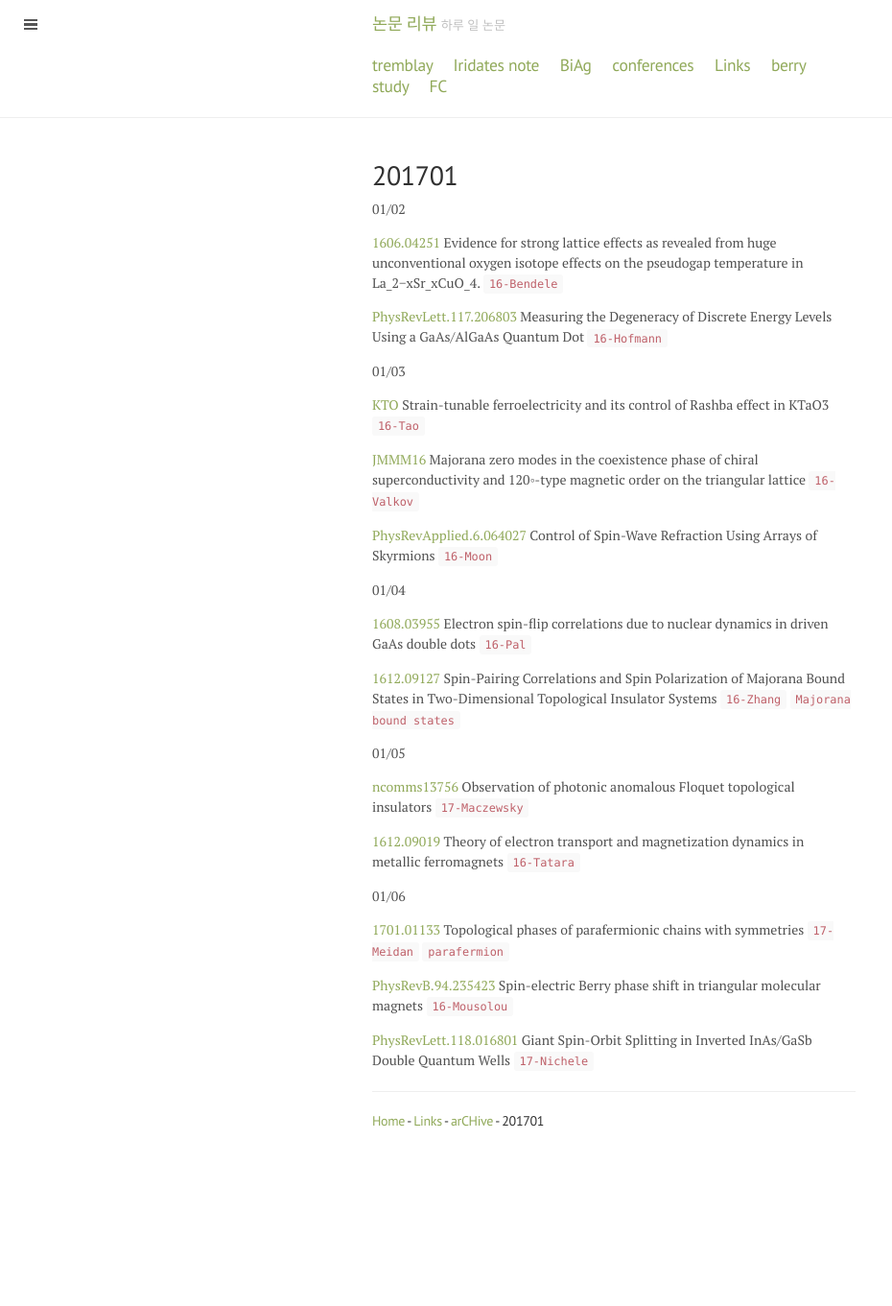
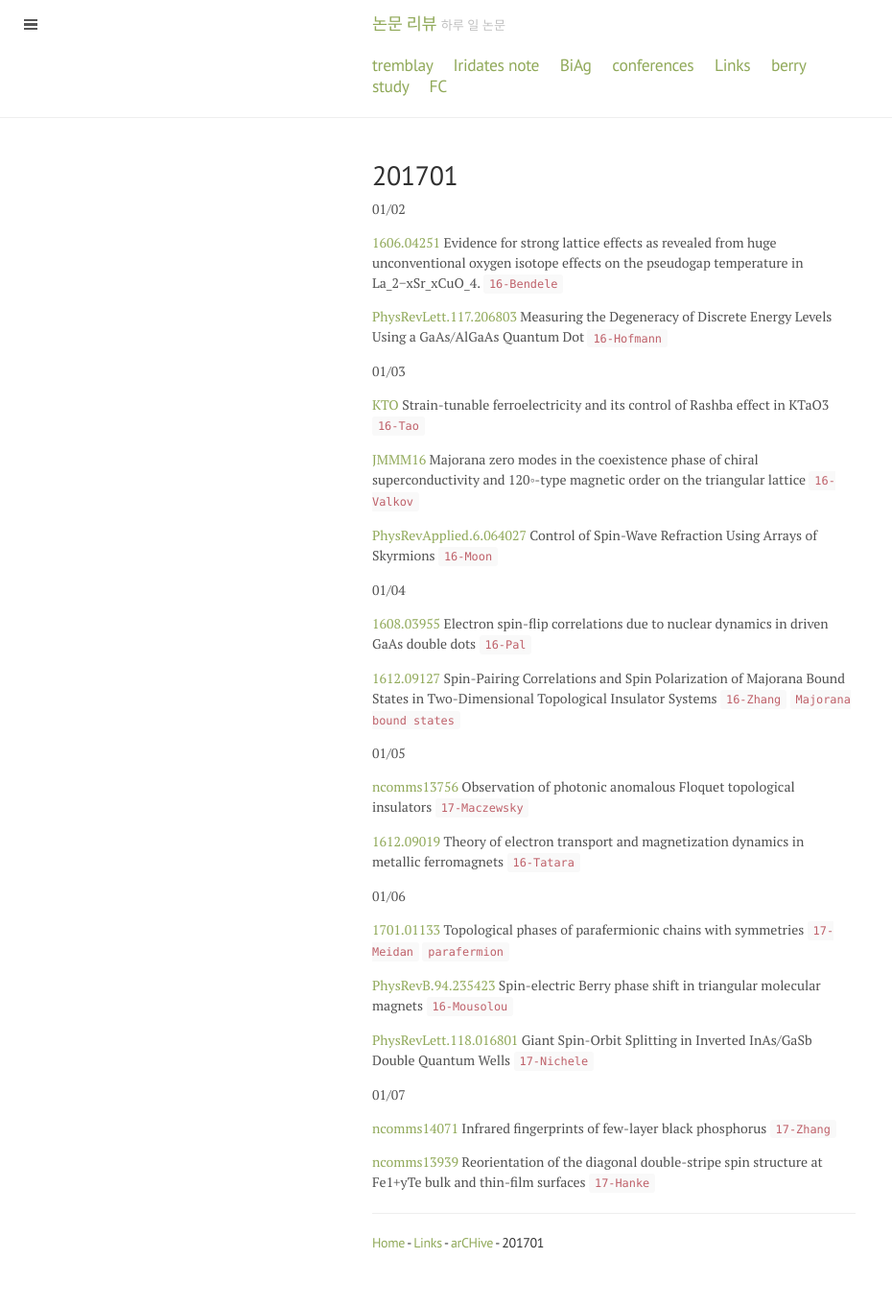
Before and after one commit to qkrwlsghdcjsworlt/work, a Jekyll site: the page built from 201701.md, in a window 1280 px wide. Shown: the whole page at 96% size, without its empty margins (0-930 px from the left). Built offline with Jekyll 4.4.1, drawn with Linux system fonts in a browser that asks for light colours; before the commit the page ends 1233 px from its top, so only the background shows below that.

Commit message:
“update”

```diff
--- a/201701.md
+++ b/201701.md
@@ -41,6 +41,13 @@ Topological Insulator Systems `16-Zhang` `Majorana bound states`
 [PhysRevLett.118.016801](http://journals.aps.org/prl/abstract/10.1103/PhysRevLett.118.016801) Giant Spin-Orbit Splitting in Inverted InAs/GaSb Double Quantum Wells `17-Nichele`
 
 
+01/07
+
+[ncomms14071](http://www.nature.com/articles/ncomms14071) Infrared fingerprints of few-layer black phosphorus `17-Zhang`
+
+[ncomms13939](http://www.nature.com/articles/ncomms13939) Reorientation of the diagonal double-stripe spin structure at Fe1+yTe bulk and thin-film surfaces `17-Hanke`
+
+
 
 ---
 
```
